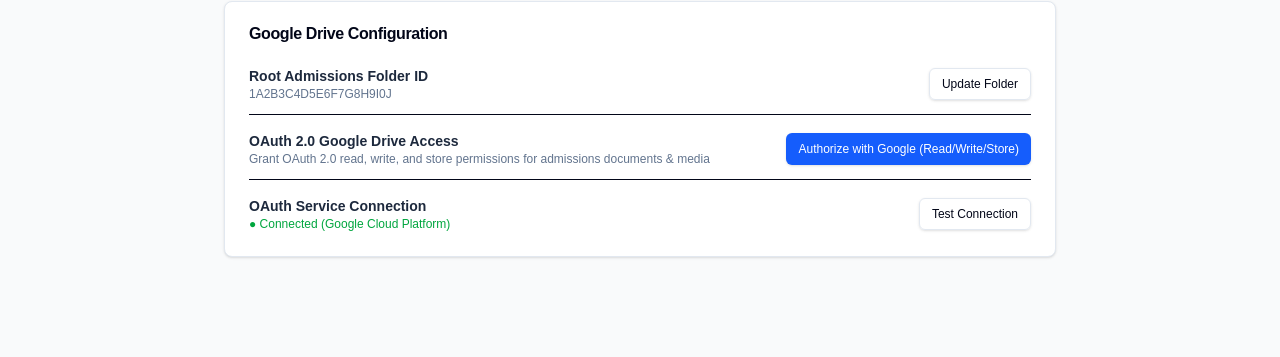
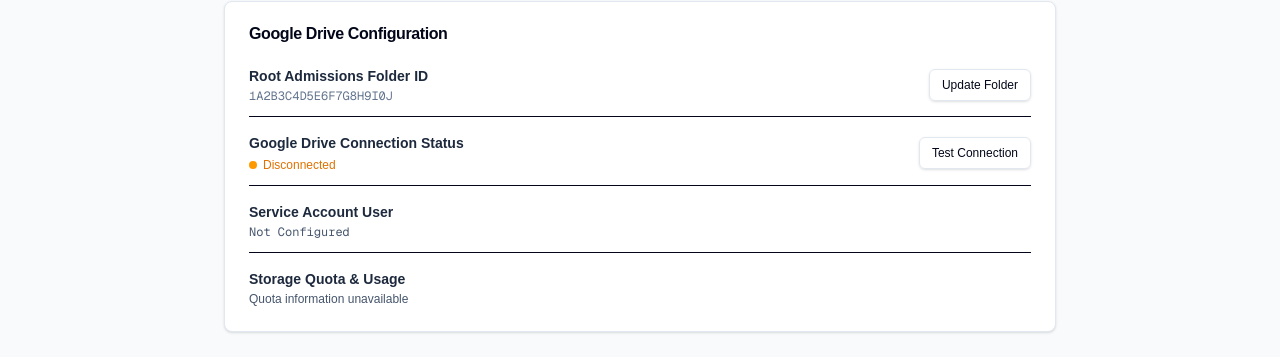
Before and after one commit to sweptforward-hue/oorah-admissions, a Next.js app: page /admin/storage in a window 1280 px wide. Shown: the part 224-581 px from the top of the page. Built offline with nearby package versions, Linux system fonts and the light colour scheme; no server answers.

Commit message:
Fix admin storage UI and drive connection status display
Co-authored-by: sweptforward-hue <297709785+sweptforward-hue@users.noreply.github.com>

```diff
--- a/src/app/admin/storage/page.tsx
+++ b/src/app/admin/storage/page.tsx
@@ -1,14 +1,42 @@
 'use client'
 
-import { useState, useTransition } from 'react'
+import { useState, useEffect, useTransition } from 'react'
 import { Card, CardContent, CardHeader, CardTitle } from '@/components/ui/card'
 import { Button } from '@/components/ui/button'
-import { updateDriveFolder, testDriveConnection } from '@/lib/admin/actions'
+import { updateDriveFolder, testDriveConnection, getDriveStorageConfig } from '@/lib/admin/actions'
 
 export default function AdminStoragePage() {
   const [folderId, setFolderId] = useState('1A2B3C4D5E6F7G8H9I0J')
   const [isPending, startTransition] = useTransition()
-  const [isAuthorizing, setIsAuthorizing] = useState(false)
+  const [isLoading, setIsLoading] = useState(true)
+  const [driveInfo, setDriveInfo] = useState<{
+    success: boolean
+    message: string
+    user?: { displayName?: string; emailAddress?: string }
+    storageQuota?: { limit?: string; usage?: string; usageInDrive?: string }
+  } | null>(null)
+
+  useEffect(() => {
+    let isMounted = true
+    getDriveStorageConfig()
+      .then((res) => {
+        if (!isMounted) return
+        if (res.folderId) {
+          setFolderId(res.folderId)
+        }
+        setDriveInfo(res.connection)
+        setIsLoading(false)
+      })
+      .catch((err) => {
+        if (!isMounted) return
+        console.error('Failed to load drive config:', err)
+        setIsLoading(false)
+      })
+
+    return () => {
+      isMounted = false
+    }
+  }, [])
 
   const handleUpdateFolder = () => {
     const newFolder = prompt('Enter new Google Drive Root Folder ID:', folderId)
@@ -29,27 +57,27 @@ export default function AdminStoragePage() {
     startTransition(async () => {
       try {
         const res = await testDriveConnection()
-        alert(res.message || 'Connection verified successfully.')
+        setDriveInfo(res)
+        if (res.success) {
+          alert(res.message || 'Connection verified successfully.')
+        } else {
+          alert(res.message || 'Connection test failed.')
+        }
       } catch (err: unknown) {
         alert((err as Error).message || 'Connection test failed')
       }
     })
   }
 
-  const handleAuthorizeGoogleDrive = async () => {
-    try {
-      setIsAuthorizing(true)
-      const res = await testDriveConnection()
-      if (res.success) {
-        alert(res.message || 'Google Drive service connection verified successfully.')
-      } else {
-        alert(res.message || 'Connection verification failed')
-      }
-    } catch (err: unknown) {
-      alert((err as Error).message || 'Failed to verify Google Drive connection')
-    } finally {
-      setIsAuthorizing(false)
-    }
+  const formatBytes = (bytesStr?: string) => {
+    if (!bytesStr) return 'N/A'
+    const bytes = parseInt(bytesStr, 10)
+    if (isNaN(bytes)) return bytesStr
+    if (bytes === 0) return '0 Bytes'
+    const k = 1024
+    const sizes = ['Bytes', 'KB', 'MB', 'GB', 'TB']
+    const i = Math.floor(Math.log(bytes) / Math.log(k))
+    return parseFloat((bytes / Math.pow(k, i)).toFixed(2)) + ' ' + sizes[i]
   }
 
   return (
@@ -65,39 +93,62 @@ export default function AdminStoragePage() {
           <div className="flex items-center justify-between border-b pb-3">
             <div>
               <div className="font-semibold text-slate-800">Root Admissions Folder ID</div>
-              <div className="text-xs text-slate-500">{folderId}</div>
+              <div className="text-xs text-slate-500 font-mono mt-0.5">{folderId}</div>
             </div>
-            <Button variant="outline" size="sm" onClick={handleUpdateFolder} disabled={isPending}>
+            <Button variant="outline" size="sm" onClick={handleUpdateFolder} disabled={isPending || isLoading}>
               Update Folder
             </Button>
           </div>
 
           <div className="flex items-center justify-between border-b pb-3">
             <div>
-              <div className="font-semibold text-slate-800">OAuth 2.0 Google Drive Access</div>
-              <div className="text-xs text-slate-500">
-                Grant OAuth 2.0 read, write, and store permissions for admissions documents & media
+              <div className="font-semibold text-slate-800 font-medium">Google Drive Connection Status</div>
+              <div className="text-xs flex items-center gap-2 mt-1">
+                {isLoading ? (
+                  <span className="text-slate-400">Checking connection...</span>
+                ) : driveInfo?.success ? (
+                  <span className="text-emerald-600 font-medium flex items-center gap-1.5">
+                    <span className="h-2 w-2 rounded-full bg-emerald-500 inline-block"></span> Connected (Google Drive API v3)
+                  </span>
+                ) : (
+                  <span className="text-amber-600 font-medium flex items-center gap-1.5">
+                    <span className="h-2 w-2 rounded-full bg-amber-500 inline-block"></span> {driveInfo?.message || 'Disconnected'}
+                  </span>
+                )}
               </div>
             </div>
-            <Button
-              variant="default"
-              size="sm"
-              className="bg-blue-600 hover:bg-blue-700 text-white"
-              onClick={handleAuthorizeGoogleDrive}
-              disabled={isAuthorizing}
-            >
-              {isAuthorizing ? 'Connecting...' : 'Authorize with Google (Read/Write/Store)'}
+            <Button variant="outline" size="sm" onClick={handleTestConnection} disabled={isPending || isLoading}>
+              {isPending ? 'Verifying...' : 'Test Connection'}
             </Button>
+          </div>
+
+          <div className="flex items-center justify-between border-b pb-3">
+            <div>
+              <div className="font-semibold text-slate-800 font-medium">Service Account User</div>
+              <div className="text-xs text-slate-600 font-mono mt-0.5">
+                {isLoading ? 'Loading...' : driveInfo?.user?.emailAddress || driveInfo?.user?.displayName || 'Not Configured'}
+              </div>
+            </div>
           </div>
 
           <div className="flex items-center justify-between">
             <div>
-              <div className="font-semibold text-slate-800">OAuth Service Connection</div>
-              <div className="text-xs text-green-600">● Connected (Google Cloud Platform)</div>
+              <div className="font-semibold text-slate-800 font-medium">Storage Quota & Usage</div>
+              <div className="text-xs text-slate-600 mt-0.5 space-y-0.5">
+                {isLoading ? (
+                  'Loading...'
+                ) : driveInfo?.storageQuota ? (
+                  <div>
+                    Used: <span className="font-mono">{formatBytes(driveInfo.storageQuota.usage)}</span>
+                    {driveInfo.storageQuota.limit && (
+                      <> / Total Limit: <span className="font-mono">{formatBytes(driveInfo.storageQuota.limit)}</span></>
+                    )}
+                  </div>
+                ) : (
+                  'Quota information unavailable'
+                )}
+              </div>
             </div>
-            <Button variant="outline" size="sm" onClick={handleTestConnection} disabled={isPending}>
-              Test Connection
-            </Button>
           </div>
         </CardContent>
       </Card>
--- a/src/lib/admin/actions.ts
+++ b/src/lib/admin/actions.ts
@@ -259,6 +259,39 @@ export async function updateDriveFolder(folderId: string) {
   return { success: true }
 }
 
+export async function getDriveStorageConfig() {
+  await requireAdminRole()
+  const supabase = createServerSupabaseClient()
+
+  let folderId = process.env.GOOGLE_DRIVE_ROOT_FOLDER_ID || '1A2B3C4D5E6F7G8H9I0J'
+
+  try {
+    const { data: latestAudit } = await supabase
+      .from('audit_log')
+      .select('details')
+      .eq('action', 'UPDATE_STORAGE_FOLDER')
+      .order('created_at', { ascending: false })
+      .limit(1)
+      .maybeSingle()
+
+    if (latestAudit?.details && typeof latestAudit.details === 'object' && 'drive_folder_id' in latestAudit.details) {
+      const customFolderId = (latestAudit.details as { drive_folder_id?: string }).drive_folder_id
+      if (customFolderId) {
+        folderId = customFolderId
+      }
+    }
+  } catch (err) {
+    console.warn('Failed to fetch storage folder config from audit_log:', err)
+  }
+
+  const connection = await verifyDriveConnection()
+
+  return {
+    folderId,
+    connection
+  }
+}
+
 export async function testDriveConnection() {
   await requireAdminRole()
   return await verifyDriveConnection()
--- a/src/lib/google/drive.ts
+++ b/src/lib/google/drive.ts
@@ -228,7 +228,20 @@ export async function fetchDriveFileMedia(
 /**
  * Verifies connectivity to Google Drive API.
  */
-export async function verifyDriveConnection(): Promise<{ success: boolean; message: string }> {
+export async function verifyDriveConnection(): Promise<{
+  success: boolean
+  message: string
+  user?: {
+    displayName?: string
+    emailAddress?: string
+  }
+  storageQuota?: {
+    limit?: string
+    usage?: string
+    usageInDrive?: string
+    usageInDriveTrash?: string
+  }
+}> {
   const token = await getAccessToken()
   if (!token) {
     return {
@@ -238,7 +251,7 @@ export async function verifyDriveConnection(): Promise<{ success: boolean; messa
   }
 
   try {
-    const res = await fetch('https://www.googleapis.com/drive/v3/about?fields=user', {
+    const res = await fetch('https://www.googleapis.com/drive/v3/about?fields=user,storageQuota', {
       headers: { Authorization: `Bearer ${token}` },
     })
 
@@ -247,7 +260,13 @@ export async function verifyDriveConnection(): Promise<{ success: boolean; messa
       return { success: false, message: `Drive verification failed: ${errText}` }
     }
 
-    return { success: true, message: 'Google Cloud Platform OAuth connection verified successfully.' }
+    const data = await res.json()
+    return {
+      success: true,
+      message: 'Google Cloud Platform OAuth connection verified successfully.',
+      user: data.user,
+      storageQuota: data.storageQuota,
+    }
   } catch (err: unknown) {
     const message = err instanceof Error ? err.message : String(err)
     return { success: false, message: `Drive connection error: ${message}` }
```
Also changed, not shown: admin_storage_verified.png.
